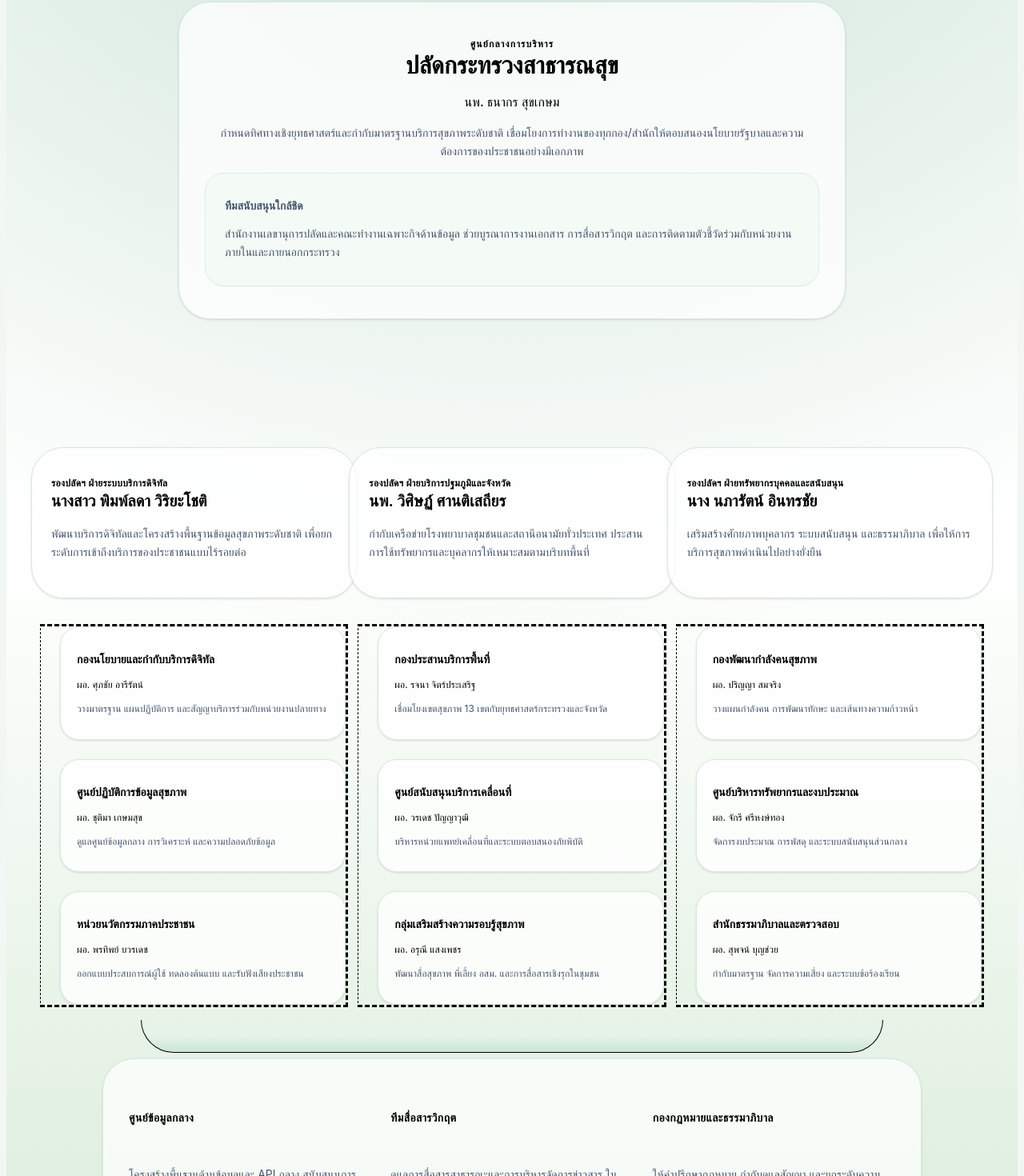
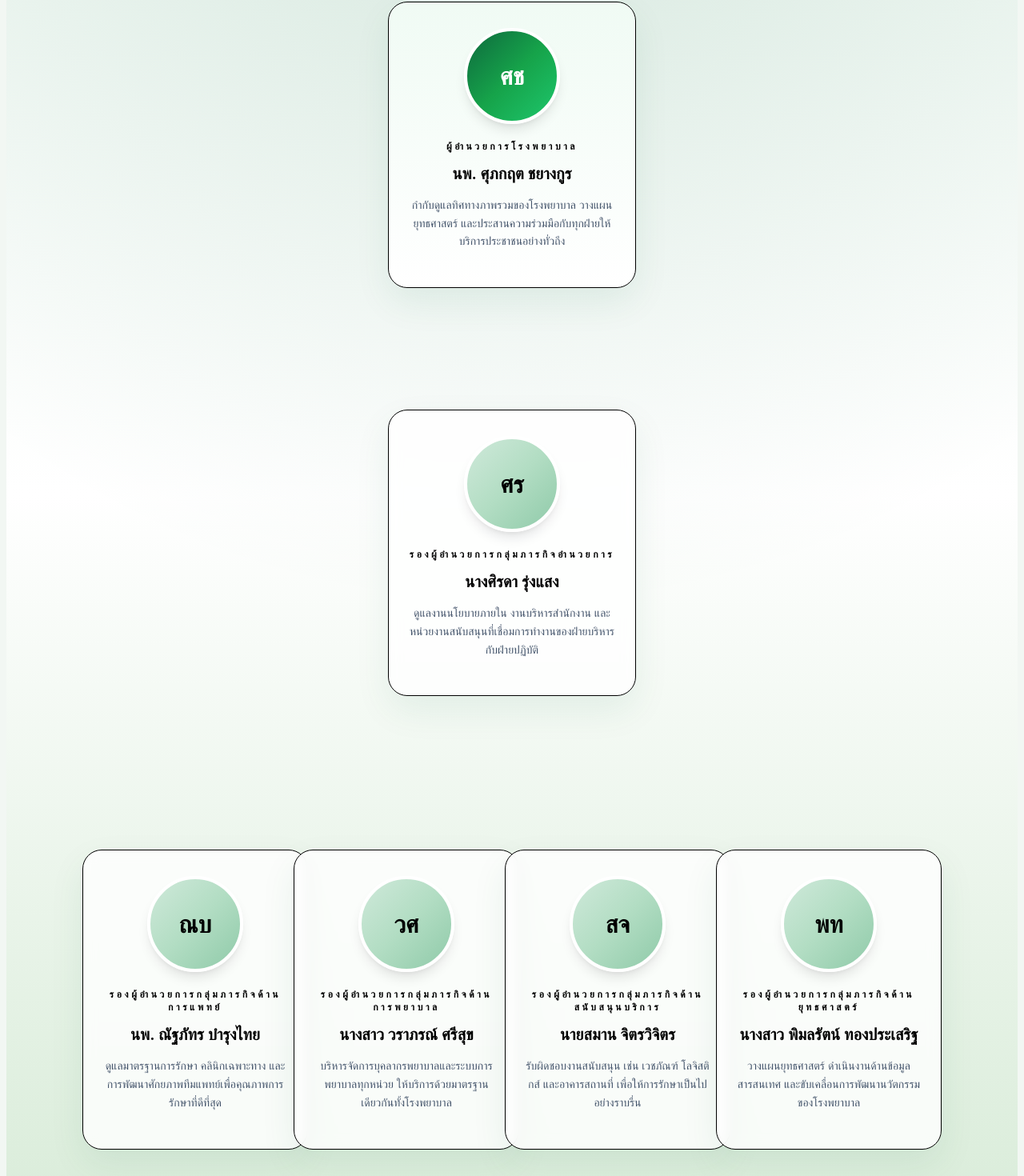
Before and after one commit to DnopPondz/hospital, a Next.js app: page /structure in a window 1280 px wide. Shown: the part 429-1899 px from the top of the page at 80% size. Built offline with nearby package versions, Linux system fonts and the light colour scheme.

Commit message:
Refine personnel structure layout

```diff
--- a/app/structure/page.jsx
+++ b/app/structure/page.jsx
@@ -2,105 +2,83 @@ import Navbar from '@/components/Navbar';
 import Footer from '@/components/Footer';
 import SectionTitle from '@/components/SectionTitle';
 
-const leadership = {
-  title: 'ปลัดกระทรวงสาธารณสุข',
-  name: 'นพ. ธนากร สุขเกษม',
+const structure = {
+  director: {
+    name: 'นพ. ศุภกฤต ชยางกูร',
+    role: 'ผู้อำนวยการโรงพยาบาล',
     description:
-    'กำหนดทิศทางเชิงยุทธศาสตร์และกำกับมาตรฐานบริการสุขภาพระดับชาติ เชื่อมโยงการทำงานของทุกกอง/สำนักให้ตอบสนองนโยบายรัฐบาลและความต้องการของประชาชนอย่างมีเอกภาพ',
-  support:
-    'สำนักงานเลขานุการปลัดและคณะทำงานเฉพาะกิจด้านข้อมูล ช่วยบูรณาการงานเอกสาร การสื่อสารวิกฤต และการติดตามตัวชี้วัดร่วมกับหน่วยงานภายในและภายนอกกระทรวง'
-};
-
-const branches = [
+      'กำกับดูแลทิศทางภาพรวมของโรงพยาบาล วางแผนยุทธศาสตร์ และประสานความร่วมมือกับทุกฝ่ายให้บริการประชาชนอย่างทั่วถึง',
+    initials: 'ศช'
+  },
+  deputy: {
+    name: 'นางศิรดา รุ่งแสง',
+    role: 'รองผู้อำนวยการกลุ่มภารกิจอำนวยการ',
+    description:
+      'ดูแลงานนโยบายภายใน งานบริหารสำนักงาน และหน่วยงานสนับสนุนที่เชื่อมการทำงานของฝ่ายบริหารกับฝ่ายปฏิบัติ',
+    initials: 'ศร'
+  },
+  divisions: [
     {
-    title: 'รองปลัดฯ ฝ่ายระบบบริการดิจิทัล',
-    name: 'นางสาว พิมพ์ลดา วิริยะโชติ',
-    focus:
-      'พัฒนาบริการดิจิทัลและโครงสร้างพื้นฐานข้อมูลสุขภาพระดับชาติ เพื่อยกระดับการเข้าถึงบริการของประชาชนแบบไร้รอยต่อ',
-    teams: [
-      {
-        unit: 'กองนโยบายและกำกับบริการดิจิทัล',
-        lead: 'ผอ. ศุภชัย อารีรัตน์',
-        remit: 'วางมาตรฐาน แผนปฏิบัติการ และสัญญาบริการร่วมกับหน่วยงานปลายทาง'
+      name: 'นพ. ณัฐภัทร บำรุงไทย',
+      role: 'รองผู้อำนวยการกลุ่มภารกิจด้านการแพทย์',
+      description:
+        'ดูแลมาตรฐานการรักษา คลินิกเฉพาะทาง และการพัฒนาศักยภาพทีมแพทย์เพื่อคุณภาพการรักษาที่ดีที่สุด',
+      initials: 'ณบ'
     },
     {
-        unit: 'ศูนย์ปฏิบัติการข้อมูลสุขภาพ',
-        lead: 'ผอ. ชุติมา เกษมสุข',
-        remit: 'ดูแลศูนย์ข้อมูลกลาง การวิเคราะห์ และความปลอดภัยข้อมูล'
+      name: 'นางสาว วราภรณ์ ศรีสุข',
+      role: 'รองผู้อำนวยการกลุ่มภารกิจด้านการพยาบาล',
+      description:
+        'บริหารจัดการบุคลากรพยาบาลและระบบการพยาบาลทุกหน่วย ให้บริการด้วยมาตรฐานเดียวกันทั้งโรงพยาบาล',
+      initials: 'วศ'
     },
     {
-        unit: 'หน่วยนวัตกรรมภาคประชาชน',
-        lead: 'ผอ. พรทิพย์ บวรเดช',
-        remit: 'ออกแบบประสบการณ์ผู้ใช้ ทดลองต้นแบบ และรับฟังเสียงประชาชน'
+      name: 'นายสมาน จิตรวิจิตร',
+      role: 'รองผู้อำนวยการกลุ่มภารกิจด้านสนับสนุนบริการ',
+      description:
+        'รับผิดชอบงานสนับสนุน เช่น เวชภัณฑ์ โลจิสติกส์ และอาคารสถานที่ เพื่อให้การรักษาเป็นไปอย่างราบรื่น',
+      initials: 'สจ'
+    },
+    {
+      name: 'นางสาว พิมลรัตน์ ทองประเสริฐ',
+      role: 'รองผู้อำนวยการกลุ่มภารกิจด้านยุทธศาสตร์',
+      description:
+        'วางแผนยุทธศาสตร์ ดำเนินงานด้านข้อมูลสารสนเทศ และขับเคลื่อนการพัฒนานวัตกรรมของโรงพยาบาล',
+      initials: 'พท'
     }
   ]
-  },
-  {
-    title: 'รองปลัดฯ ฝ่ายบริการปฐมภูมิและจังหวัด',
-    name: 'นพ. วิศิษฏ์ ศานติเสถียร',
-    focus:
-      'กำกับเครือข่ายโรงพยาบาลชุมชนและสถานีอนามัยทั่วประเทศ ประสานการใช้ทรัพยากรและบุคลากรให้เหมาะสมตามบริบทพื้นที่',
-    teams: [
-      {
-        unit: 'กองประสานบริการพื้นที่',
-        lead: 'ผอ. รจนา จิตร์ประเสริฐ',
-        remit: 'เชื่อมโยงเขตสุขภาพ 13 เขตกับยุทธศาสตร์กระทรวงและจังหวัด'
-      },
-      {
-        unit: 'ศูนย์สนับสนุนบริการเคลื่อนที่',
-        lead: 'ผอ. วรเดช ปัญญาวุฒิ',
-        remit: 'บริหารหน่วยแพทย์เคลื่อนที่และระบบตอบสนองภัยพิบัติ'
-      },
-      {
-        unit: 'กลุ่มเสริมสร้างความรอบรู้สุขภาพ',
-        lead: 'ผอ. อรุณี แสงเพชร',
-        remit: 'พัฒนาสื่อสุขภาพ พี่เลี้ยง อสม. และการสื่อสารเชิงรุกในชุมชน'
-      }
-    ]
-  },
-  {
-    title: 'รองปลัดฯ ฝ่ายทรัพยากรบุคคลและสนับสนุน',
-    name: 'นาง นภารัตน์ อินทรชัย',
-    focus:
-      'เสริมสร้างศักยภาพบุคลากร ระบบสนับสนุน และธรรมาภิบาล เพื่อให้การบริการสุขภาพดำเนินไปอย่างยั่งยืน',
-    teams: [
-      {
-        unit: 'กองพัฒนากำลังคนสุขภาพ',
-        lead: 'ผอ. ปริญญา สมจริง',
-        remit: 'วางแผนกำลังคน การพัฒนาทักษะ และเส้นทางความก้าวหน้า'
-      },
-      {
-        unit: 'ศูนย์บริหารทรัพยากรและงบประมาณ',
-        lead: 'ผอ. จักรี ศรีหงษ์ทอง',
-        remit: 'จัดการงบประมาณ การพัสดุ และระบบสนับสนุนส่วนกลาง'
-      },
-      {
-        unit: 'สำนักธรรมาภิบาลและตรวจสอบ',
-        lead: 'ผอ. สุพจน์ บุญช่วย',
-        remit: 'กำกับมาตรฐาน จัดการความเสี่ยง และระบบข้อร้องเรียน'
-      }
-    ]
-  }
-];
-
-const rootSupports = [
-  {
-    title: 'ศูนย์ข้อมูลกลาง',
-    description: 'โครงสร้างพื้นฐานด้านข้อมูลและ API กลาง สนับสนุนการแลกเปลี่ยนข้อมูลข้ามระบบและการวิเคราะห์เชิงนโยบาย'
-  },
-  {
-    title: 'ทีมสื่อสารวิกฤต',
-    description: 'ดูแลการสื่อสารสาธารณะและการบริหารจัดการข่าวสาร ในภาวะฉุกเฉินและสถานการณ์สำคัญ'
-  },
-  {
-    title: 'กองกฎหมายและธรรมาภิบาล',
-    description: 'ให้คำปรึกษากฎหมาย กำกับดูแลสัญญา และยกระดับความโปร่งใสในทุกขั้นตอนการดำเนินงาน'
-  }
-];
+};
 
 export const metadata = {
   title: 'โครงสร้างบุคลากร | สำนักงานราชการกลาง'
 };
+
+const PersonnelCard = ({ name, role, description, initials, variant = 'default' }) => (
+  <div
+    className={`relative flex w-full max-w-[260px] flex-col items-center gap-5 rounded-3xl border bg-white/80 px-6 py-8 text-center shadow-[0_18px_45px_rgba(13,106,61,0.08)] backdrop-blur-sm transition-colors ${
+      variant === 'highlight'
+        ? 'border-primary/40 bg-gradient-to-b from-[#f0fbf4] to-white'
+        : 'border-primary/15'
+    }`}
+  >
+    <div
+      className={`flex h-28 w-28 items-center justify-center rounded-full border-4 border-white text-3xl font-semibold shadow-lg ${
+        variant === 'highlight'
+          ? 'bg-gradient-to-br from-[#0e6a3d] via-[#16a34a] to-[#1ec76c] text-white'
+          : 'bg-gradient-to-br from-[#cfe9da] via-[#b2ddc3] to-[#8fcaa9] text-neutral'
+      }`}
+    >
+      {initials}
+    </div>
+    <div className="space-y-3">
+      <p className="text-xs font-semibold tracking-[0.3em] text-primary/70">{role}</p>
+      <h3 className="text-xl font-semibold text-neutral">{name}</h3>
+      {description ? (
+        <p className="text-sm leading-relaxed text-slate-600">{description}</p>
+      ) : null}
+    </div>
+  </div>
+);
 
 export default function PersonnelStructurePage() {
   return (
@@ -108,66 +86,37 @@ export default function PersonnelStructurePage() {
       <Navbar />
       <main className="flex-1">
         <section className="relative overflow-hidden bg-gradient-to-b from-[#edf7f1] via-white to-[#d9ecd9] py-24">
-          <div className="absolute inset-0 bg-[radial-gradient(circle_at_top,_rgba(14,106,61,0.15),_transparent_55%)]" />
+          <div className="absolute inset-0 bg-[radial-gradient(circle_at_top,_rgba(14,106,61,0.12),_transparent_55%)]" />
           <div className="relative mx-auto max-w-6xl px-6">
             <SectionTitle
               title="โครงสร้างบุคลากร"
-              subtitle="ผังการบังคับบัญชาในรูปแบบรากต้นไม้ แสดงความเชื่อมโยงระหว่างผู้บริหารและหน่วยงานสนับสนุน"
+              subtitle="ถ่ายทอดโครงสร้างการบังคับบัญชาแบบสายตรง ชัดเจน เห็นความเชื่อมโยงของผู้บริหารทุกระดับ"
             />
 
             <div className="mt-16 flex flex-col items-center gap-16">
-              <div className="flex flex-col items-center text-center">
-                <div className="section-wrapper w-full max-w-3xl space-y-4 px-8 py-10">
-                  <span className="text-xs font-semibold uppercase tracking-widest text-primary/70">ศูนย์กลางการบริหาร</span>
-                  <h3 className="text-2xl font-semibold text-neutral md:text-3xl">{leadership.title}</h3>
-                  <p className="text-base font-medium text-primary">{leadership.name}</p>
-                  <p className="text-sm leading-relaxed text-slate-600">{leadership.description}</p>
-                  <div className="rounded-3xl border border-[#dbece1] bg-[#f4fbf6] px-6 py-4 text-left text-sm text-slate-600">
-                    <p className="font-semibold text-neutral">ทีมสนับสนุนใกล้ชิด</p>
-                    <p className="mt-2 leading-relaxed">{leadership.support}</p>
+              <div className="flex flex-col items-center">
+                <PersonnelCard variant="highlight" {...structure.director} />
+                <div className="mt-6 h-16 w-px bg-gradient-to-b from-primary/50 via-primary/30 to-transparent" />
               </div>
-                </div>
-                <div className="mt-8 flex items-center justify-center">
-                  <div className="h-16 w-px bg-gradient-to-b from-primary/40 via-primary/30 to-transparent" />
+
+              <div className="flex w-full flex-col items-center">
+                <PersonnelCard {...structure.deputy} />
+                <div className="relative mt-6 flex w-full max-w-4xl flex-col items-center">
+                  <div className="h-14 w-px bg-primary/20" />
+                  <div className="absolute top-14 left-6 right-6 hidden h-px bg-gradient-to-r from-transparent via-primary/30 to-transparent md:block" />
                 </div>
               </div>
 
-              <div className="relative w-full">
-                <div className="pointer-events-none absolute left-0 right-0 top-0 hidden h-px -translate-y-10 bg-gradient-to-r from-transparent via-primary/20 to-transparent md:block" />
-                <div className="grid gap-10 md:grid-cols-3">
-                  {branches.map((branch) => (
-                    <div key={branch.title} className="flex flex-col items-center gap-8 text-center md:text-left">
-                      <div className="section-wrapper w-full space-y-4 px-6 py-8">
-                        <span className="text-xs font-semibold uppercase tracking-wide text-primary/70">{branch.title}</span>
-                        <h4 className="text-xl font-semibold text-neutral">{branch.name}</h4>
-                        <p className="text-sm leading-relaxed text-slate-600">{branch.focus}</p>
-                      </div>
-                      <div className="flex w-full flex-col gap-6 border-l border-dashed border-primary/25 pl-6">
-                        {branch.teams.map((team) => (
-                          <div key={team.unit} className="relative rounded-3xl border border-[#d7e9de] bg-white/80 px-5 py-4 shadow-sm">
-                            <span className="absolute -left-[37px] top-1/2 hidden h-px w-9 -translate-y-1/2 bg-primary/20 md:block" />
-                            <p className="text-sm font-semibold text-neutral">{team.unit}</p>
-                            <p className="text-xs text-primary/80">{team.lead}</p>
-                            <p className="mt-2 text-xs leading-relaxed text-slate-600">{team.remit}</p>
+              <div className="relative w-full max-w-5xl pt-12">
+                <div className="pointer-events-none absolute inset-x-6 top-0 hidden h-px bg-gradient-to-r from-transparent via-primary/30 to-transparent md:block" />
+                <div className="grid gap-8 sm:grid-cols-2 xl:grid-cols-4">
+                  {structure.divisions.map((division) => (
+                    <div key={division.role} className="relative flex flex-col items-center">
+                      <span className="absolute -top-12 hidden h-12 w-px bg-primary/20 md:block" />
+                      <PersonnelCard {...division} />
                     </div>
                   ))}
                 </div>
-                    </div>
-                  ))}
-                </div>
-              </div>
-
-              <div className="relative w-full max-w-5xl">
-                <div className="absolute inset-x-12 top-0 h-10 -translate-y-12 rounded-b-full border-x border-b border-primary/15 bg-gradient-to-b from-transparent via-[#e4f3ea] to-[#cbe5d3]" />
-                <div className="section-wrapper relative z-10 grid gap-6 px-8 py-10 md:grid-cols-3">
-                  {rootSupports.map((support) => (
-                    <div key={support.title} className="flex flex-col gap-3">
-                      <h5 className="text-sm font-semibold uppercase tracking-wide text-neutral">{support.title}</h5>
-                      <p className="text-sm leading-relaxed text-slate-600">{support.description}</p>
-                    </div>
-                  ))}
-                </div>
-                <div className="absolute inset-x-1/3 bottom-[-48px] h-24 rounded-full bg-gradient-to-b from-[#c9e5d1] via-[#b8dbc4] to-transparent blur-xl" />
               </div>
             </div>
           </div>
```
Lines whose indentation alone changed are shown as unchanged.
